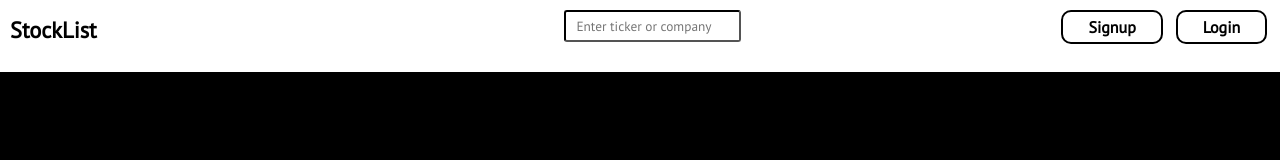
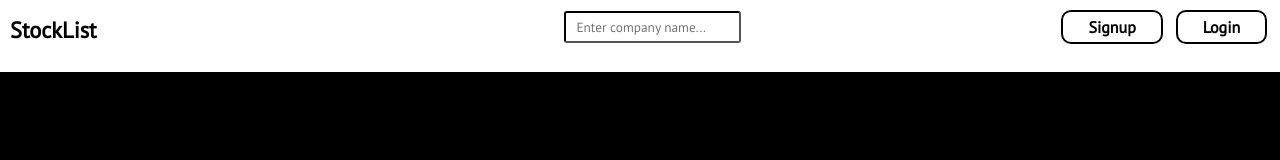
Before and after one commit to AbrahamZak/stocklist, a React (Create React App) app: page / in a window 1280 px wide. Shown: the top 160 px of the page. Built offline with nearby package versions, Linux system fonts and the light colour scheme.

Commit message:
Fixed bug on search bar dropdown not displaying in the correct position

```diff
--- a/src/components/Navigation.js
+++ b/src/components/Navigation.js
@@ -35,7 +35,7 @@ const Navigation = () => {
       <Title><NavLink to = "/">StockList</NavLink></Title>
         <NavigationButton buttonText={"Login"} />
         <NavigationButton buttonText={"Signup"} />
-        <NavigationSearchInput />
+        <NavigationSearchInput/>
     </Background>
   );
 };
--- a/src/components/NavigationView/NavigationSearchInput.js
+++ b/src/components/NavigationView/NavigationSearchInput.js
@@ -6,13 +6,11 @@ import styled from "styled-components";
 import * as data from "../../data/search.json";
 
 const Dropdown = styled.div`
+  margin-top: 5px;
   position: absolute;
   border: 1px solid white;
   width: 200px;
   background-color: white;
-  display: block;
-  margin-top: -10px;
-  margin-left: 41%;
   z-index: 1000;
   a:hover,
   a:active,
@@ -34,19 +32,22 @@ const DropdownResult = styled.p`
 `;
 
 const Input = styled.input`
+  margin-top: 11px;
   font-family: "PT Sans", serif;
   padding: 5px 10px;
   color: black;
   background: white;
   border-color: black;
   border-radius: 3px;
+`;
+
+const Wrapper = styled.div`
   float: right;
-  margin-top: 10px;
   margin-right: 25%;
   @media only screen and (max-width: 800px) {
     margin-right: 1%;
   }
-`;
+`
 
 //Our search bar for navigation, includes autocomplete while typing with data of all company names and tickers in database
 const NavigationSearchInput = () => {
@@ -66,22 +67,24 @@ const NavigationSearchInput = () => {
   //If the query is blank only show the input, update our query as input changes
   if (query === "") {
     return (
+      <Wrapper>
       <Input
         value={query}
         onChange={(e) => setQuery(e.target.value)}
-        placeholder="Enter ticker or company"
+        placeholder="Enter company name..."
         type="text"
       />
+      </Wrapper>
     );
   }
 
   //Otherwise show the dropdown, once a link is clicked we set our query to blank to hide it again
   return (
-    <>
+    <Wrapper>
       <Input
         value={query}
         onChange={(e) => setQuery(e.target.value)}
-        placeholder="Enter ticker or company"
+        placeholder="Enter company name..."
         type="text"
       />
       <Dropdown>
@@ -97,7 +100,7 @@ const NavigationSearchInput = () => {
           </NavLink>
         ))}
       </Dropdown>
-    </>
+    </Wrapper>
   );
 };
 
--- a/src/components/StockView/component.js
+++ b/src/components/StockView/component.js
@@ -29,6 +29,7 @@ const Background = styled.div`
   background-color: black;
   min-height: 100vh;
   color: white;
+  padding-bottom: 35px;
 `;
 
 //StockView component, main component for financial data for StockEngine
```
Also changed, not shown: 1 other file (tests, documents, lock files or other folders).
